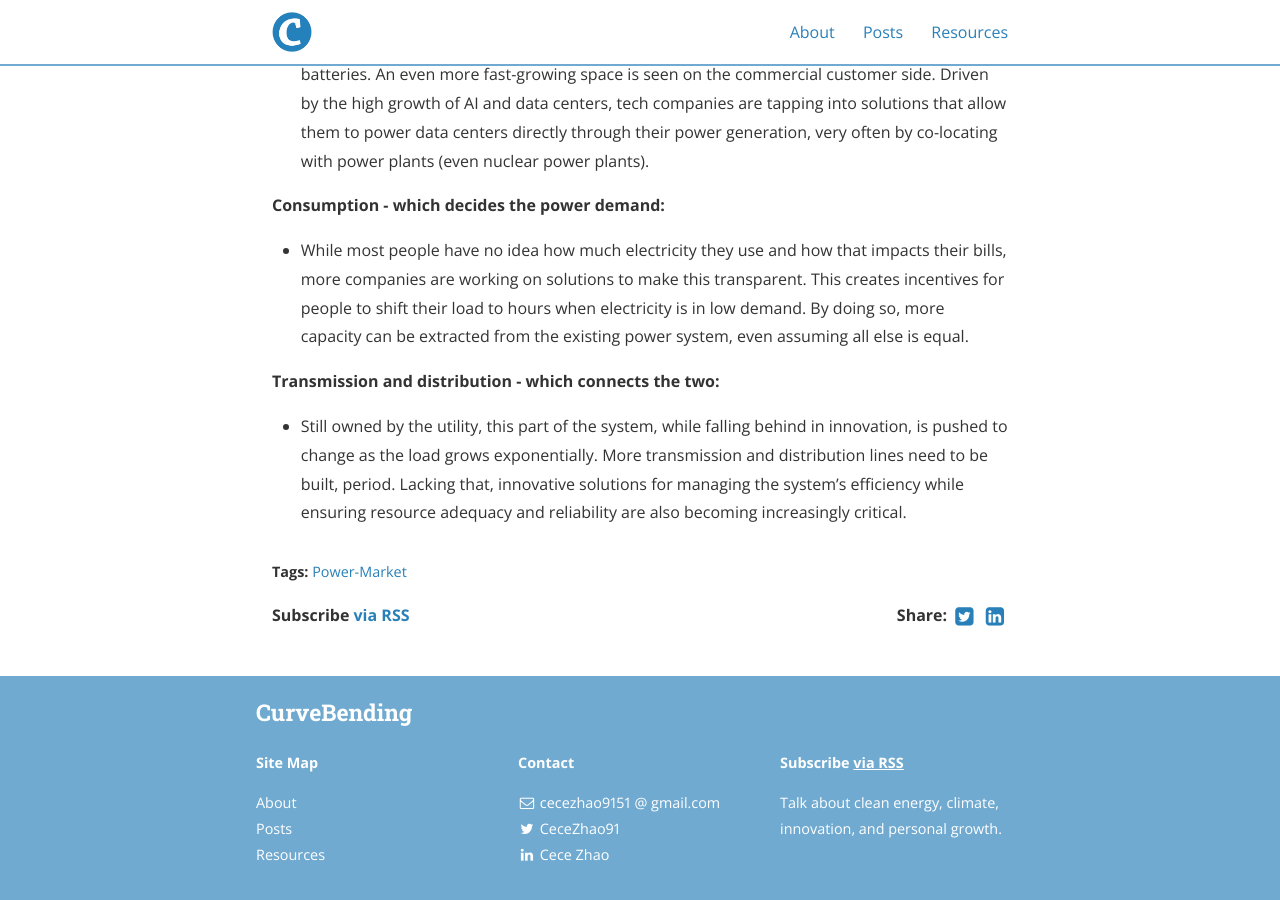
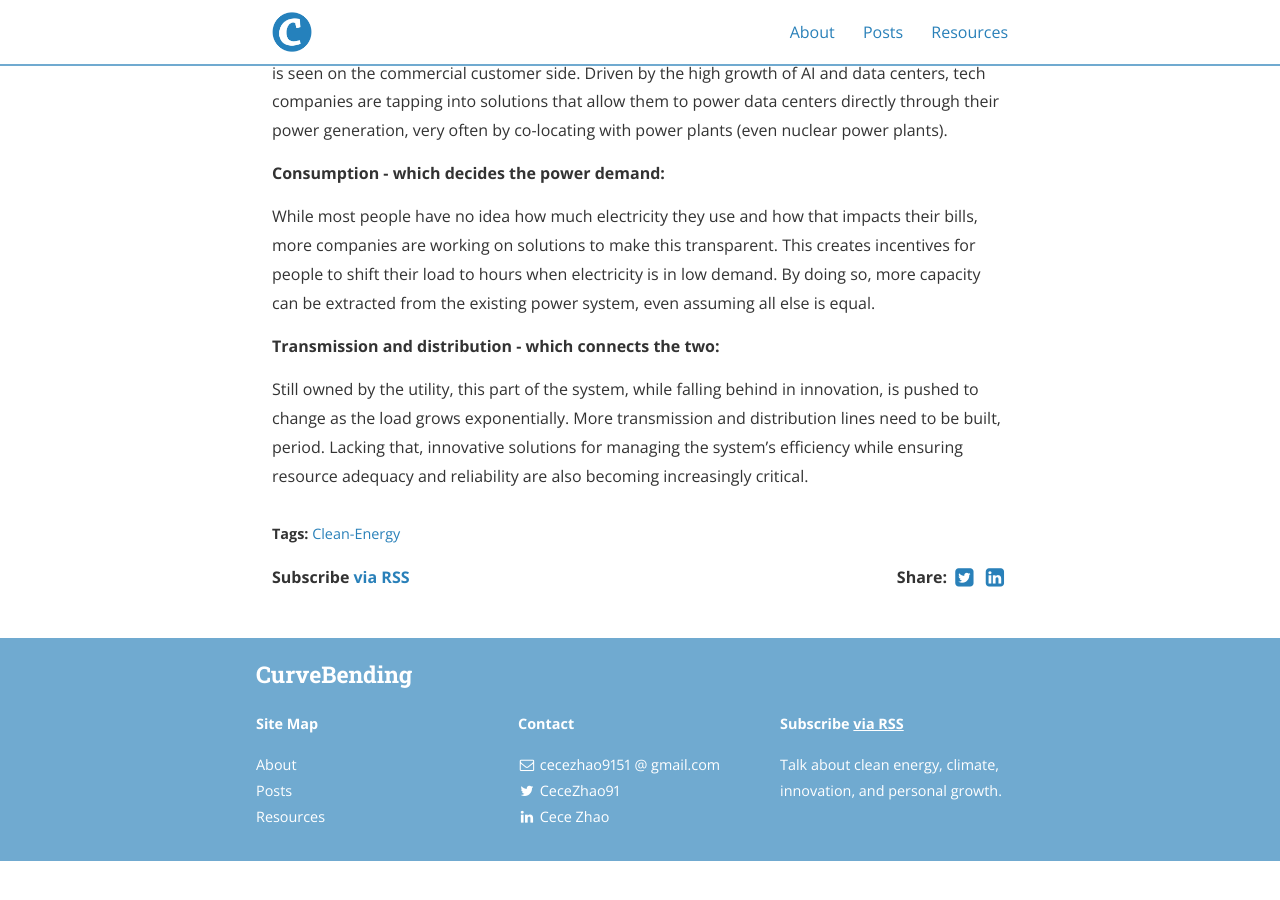
Before and after one commit to CurveBending/CurveBending.github.io, a Jekyll site: the page built from _posts/2024-11-26-Power System 101.md, in a window 1280 px wide and 900 px high, scrolled down 1032 px. Built offline with Jekyll 4.4.1, drawn with Linux system fonts in a browser that asks for light colours; nearby versions of some CDN libraries; after the commit the page ends 1893 px from its top, so only the background shows below that.

Commit message:
edit blog

```diff
--- a/_posts/2024-11-26-Power System 101.md
+++ b/_posts/2024-11-26-Power System 101.md
@@ -4,7 +4,7 @@ title:  "Power System 101"
 date:   2024-11-26T00:00:00-00:00
 author: Cece
 categories: "Insight"
-tags: "Power-Market"
+tags: "Clean-Energy"
 ---
 
 Modern-day power system has intricate design. At the highest level, it has four components: electricity generation, transmission, distribution, and end-user consumption.
@@ -15,12 +15,12 @@ This understanding of the power system can help us better contexualize technolog
 
 **Generation - which governs the power supply:**
 
-- Traditionally, a power plant needs to be plugged into the utility network and go through the utility-owned transmission and distribution lines before reaching the customers, which is known as utility-level power generation. More and more, we're seeing power generation at the additional levels, including both the distribution level and the consumer level. At the distribution level, community solar is an example of how power is generated and connected to the distribution line instead of the transmission line. At the consumer level, more consumers are now generating power directly on-site, known as the 'prosumer,' through the 'VPP' solutions. Residential customers can adopt VPP solutions through residential solar and batteries. An even more fast-growing space is seen on the commercial customer side. Driven by the high growth of AI and data centers, tech companies are tapping into solutions that allow them to power data centers directly through their power generation, very often by co-locating with power plants (even nuclear power plants).
+Traditionally, a power plant needs to be plugged into the utility network and go through the utility-owned transmission and distribution lines before reaching the customers, which is known as utility-level power generation. More and more, we're seeing power generation at the additional levels, including both the distribution level and the consumer level. At the distribution level, community solar is an example of how power is generated and connected to the distribution line instead of the transmission line. At the consumer level, more consumers are now generating power directly on-site, known as the 'prosumer,' through the 'VPP' solutions. Residential customers can adopt VPP solutions through residential solar and batteries. An even more fast-growing space is seen on the commercial customer side. Driven by the high growth of AI and data centers, tech companies are tapping into solutions that allow them to power data centers directly through their power generation, very often by co-locating with power plants (even nuclear power plants).
 
 **Consumption - which decides the power demand:**
 
-- While most people have no idea how much electricity they use and how that impacts their bills, more companies are working on solutions to make this transparent. This creates incentives for people to shift their load to hours when electricity is in low demand. By doing so, more capacity can be extracted from the existing power system, even assuming all else is equal.
+While most people have no idea how much electricity they use and how that impacts their bills, more companies are working on solutions to make this transparent. This creates incentives for people to shift their load to hours when electricity is in low demand. By doing so, more capacity can be extracted from the existing power system, even assuming all else is equal.
 
 **Transmission and distribution - which connects the two:**
 
-- Still owned by the utility, this part of the system, while falling behind in innovation, is pushed to change as the load grows exponentially. More transmission and distribution lines need to be built, period. Lacking that, innovative solutions for managing the system's efficiency while ensuring resource adequacy and reliability are also becoming increasingly critical.
+Still owned by the utility, this part of the system, while falling behind in innovation, is pushed to change as the load grows exponentially. More transmission and distribution lines need to be built, period. Lacking that, innovative solutions for managing the system's efficiency while ensuring resource adequacy and reliability are also becoming increasingly critical.
```
Also changed, not shown: 1 other file.
